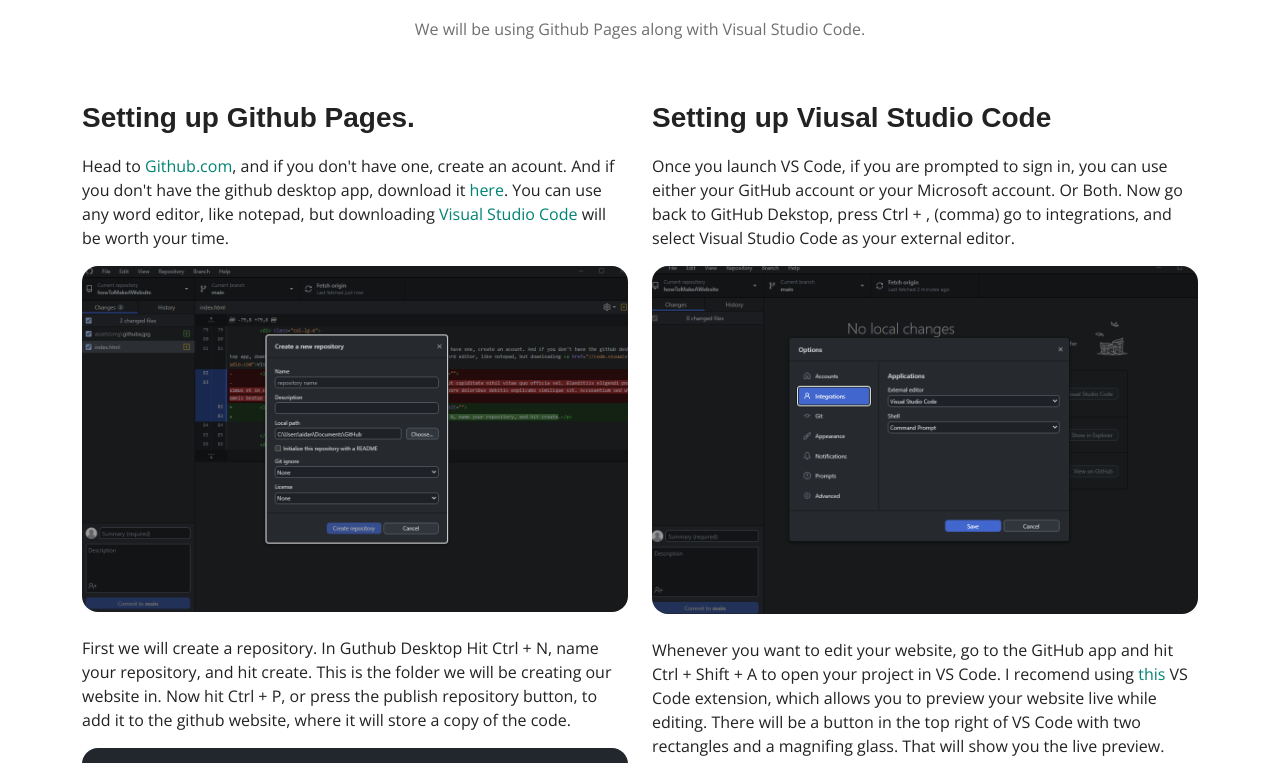
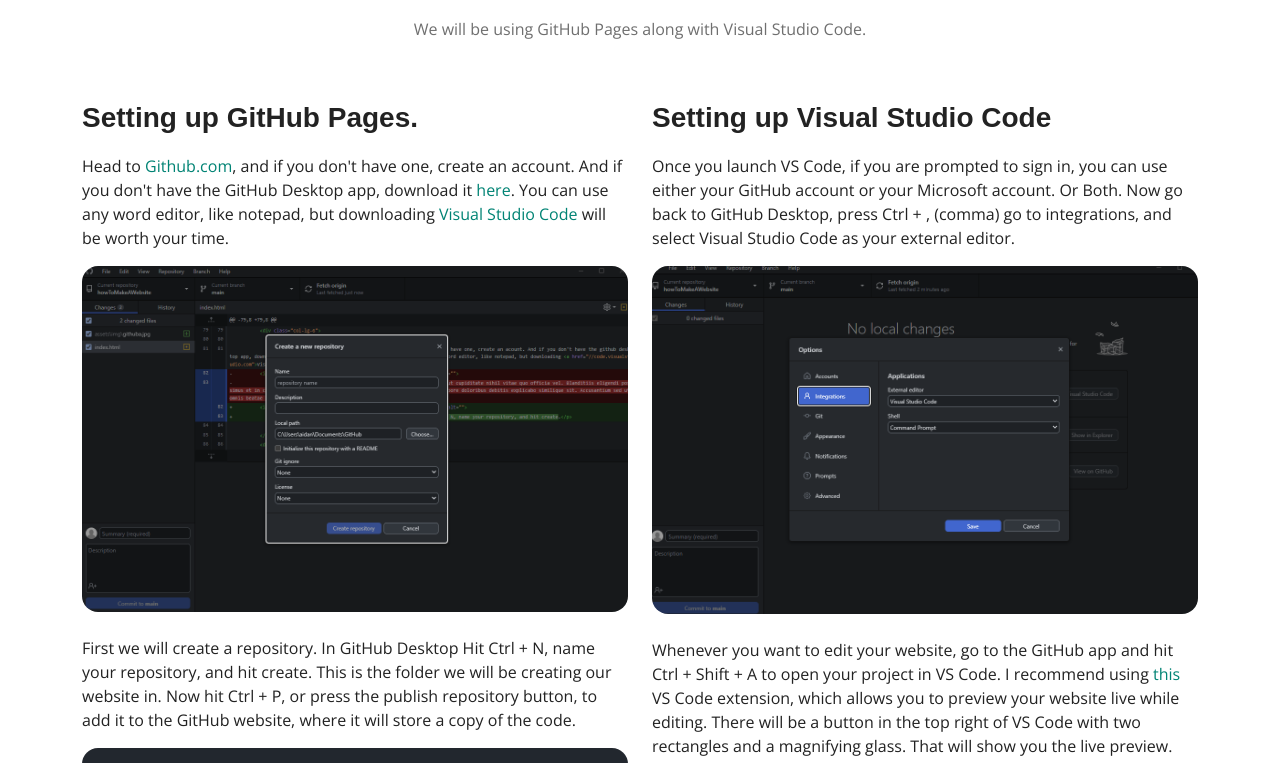
Before and after one commit to Undonesundew/howToMakeAWebsite, a plain HTML site: page index.html in a window 1280 px wide. Shown: the part 593-1356 px from the top of the page. Drawn offline with nearby package versions, Linux system fonts and the light colour scheme.

Commit message:
started fixeing spelling

```diff
--- a/index.html
+++ b/index.html
@@ -71,32 +71,32 @@
 
         <div class="section-header">
           <h2>Getting Started</h2>
-          <p>We will be using Github Pages along with Visual Studio Code.
+          <p>We will be using GitHub Pages along with Visual Studio Code.
           </p>
         </div>
 
         <div class="row gy-4">
           <div class="col-lg-6">
-            <h3>Setting up Github Pages.</h3>
-            <p>Head to <a href="//github.com">Github.com</a>, and if you don't have one, create an acount. And if you don't have the github desktop app, download it <a href="//desktop.githib.com">here</a>. You can use any word editor, like notepad, but downloading <a href="//code.visualstudio.com">Visual Studio Code</a> will be worth your time.</p>
+            <h3>Setting up GitHub Pages.</h3>
+            <p>Head to <a href="//github.com">Github.com</a>, and if you don't have one, create an account. And if you don't have the GitHub Desktop app, download it <a href="//desktop.githib.com">here</a>. You can use any word editor, like notepad, but downloading <a href="//code.visualstudio.com">Visual Studio Code</a> will be worth your time.</p>
           <img src="/assets/img/set-upRepo.png" class="img-fluid rounded-4 mb-4" alt="">
-            <p>First we will create a repository. In Guthub Desktop Hit Ctrl + N, name your repository, and hit create. This is the folder we will be creating our website in. Now hit Ctrl + P, or press the publish repository button, to add it to the github website, where it will store a copy of the code.</p>
+            <p>First we will create a repository. In GitHub Desktop Hit Ctrl + N, name your repository, and hit create. This is the folder we will be creating our website in. Now hit Ctrl + P, or press the publish repository button, to add it to the GitHub website, where it will store a copy of the code.</p>
           <img src="/assets/img/dangerzone.png" class="img-fluid rounded-4 mb-4" alt="">
-            <p>Now, still in the GutHUb desktop app, press Ctrl + Shift + G. This will take you to the repository's page on the GitHub website. Go to the settings tab under the title of the repository, and scroll down until you hit the danger zone. Change the visibility to public. This will allow us to set up github pages.
+            <p>Now, still in the GitHub desktop app, press Ctrl + Shift + G. This will take you to the repository's page on the GitHub website. Go to the settings tab under the title of the repository, and scroll down until you hit the danger zone. Change the visibility to public. This will allow us to set up GitHub pages.
             </p>
             <p>Still in the settings tab, press the pages button on the side menu, and enable pages. Also set the branch it's deployed from to main. It should look like this.</p>
           <img src="/assets/img/pages.png" class="img-fluid rounded-4 mb-4" alt="">
           </div>
           <div class="col-lg-6">
-           <h3>Setting up Viusal Studio Code</h3>
-           <p>Once you launch VS Code, if you are prompted to sign in, you can use either your GitHub account or your Microsoft account. Or Both. Now go back to GitHub Dekstop, press Ctrl + , (comma) go to integrations, and select Visual Studio Code as your external editor.</p>
+           <h3>Setting up Visual Studio Code</h3>
+           <p>Once you launch VS Code, if you are prompted to sign in, you can use either your GitHub account or your Microsoft account. Or Both. Now go back to GitHub Desktop, press Ctrl + , (comma) go to integrations, and select Visual Studio Code as your external editor.</p>
           <img src="/assets/img/integrations.png" class="img-fluid rounded-4 mb-4" alt="">
-            <p>Whenever you want to edit your website, go to the GitHub app and hit Ctrl + Shift + A to open your project in VS Code. I recomend using <a href="//marketplace.visualstudio.com/items?itemName=ms-vscode.live-server">this</a> VS Code extension, which allows you to preview your website live while editing. There will be a button in the top right of VS Code with two rectangles and a magnifing glass. That will show you the live preview.</p>
+            <p>Whenever you want to edit your website, go to the GitHub app and hit Ctrl + Shift + A to open your project in VS Code. I recommend using <a href="//marketplace.visualstudio.com/items?itemName=ms-vscode.live-server">this</a> VS Code extension, which allows you to preview your website live while editing. There will be a button in the top right of VS Code with two rectangles and a magnifying glass. That will show you the live preview.</p>
             <h3>Finding a template</h3>
             <p>Go to <a href="//bootstrapmade.com">bootstrapmade.com</a>. Press live demo to see the selected website template as a website. I will be using the Impact template, located near the top. Once you picked one, press download. Once the download is completed, move the contents of the folder in the zip folder, to your website repository on your computer, you can do that by pressing Ctrl + Shift + F in the GitHub app. Now you can start making your website.</p>
             <h3>Tips to build your own website.</h3>
           <img src="/assets/img/startingVScode.png" class="img-fluid rounded-4 mb-4" alt="">
-            <p>Once you open Index.html, VS Code will look something like this. Probably with different colors. First thing, on line 8, you should see a TITLE tag. That says what the text in the tab at the top of the browser will be. On line 13, is saying what the image beside the title at the top of the browser is. To change it, replace favicon.png in assets > img. Remeber that, as you change things in your file, the numbers of the lines may change; and in most color themes, the gray is the text.</p>
+            <p>Once you open Index.html, VS Code will look something like this. Probably with different colours. First thing, on line 8, you should see a TITLE tag. That says what the text in the tab at the top of the browser will be. On line 13, is saying what the image beside the title at the top of the browser is. To change it, replace favicon.png in assets > img. Remember that, as you change things in your file, the numbers of the lines may change; and in most colour themes, the gray is the text.</p>
           </div>
         </div>
 
```
